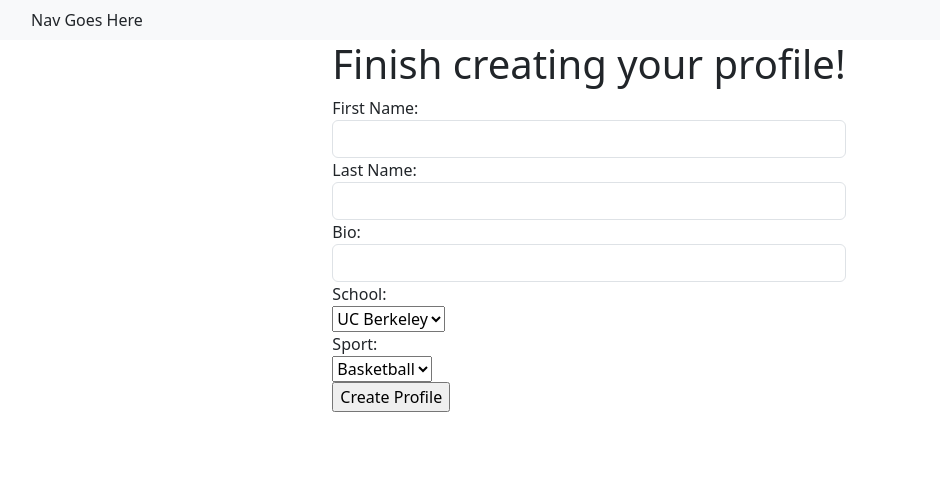
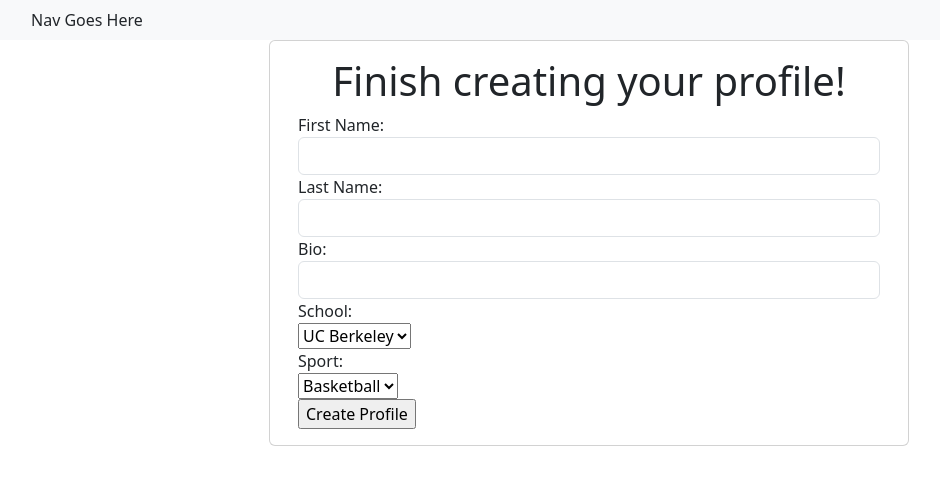
Before and after one commit to iareadrian/HB-college-athlete-recruiting, a Flask app: page /complete-coach-profile in a window 1280 px wide. Shown: the top 485 px of the page, without its empty margins (51-991 px from the left). Run offline with Flask 2, Linux system fonts and the light colour scheme.

Commit message:
Styling. Added profile cards to search results

```diff
--- a/static/coachSearchResults.js
+++ b/static/coachSearchResults.js
@@ -4,6 +4,7 @@ const displayResults = (searchResults) => {
 
     searchResults.forEach((result) => {
         resultElement = document.createElement('div');
+        resultElement.classList.add('profile-card')
         messageBtn = document.createElement('button');
         messageBtn.innerText = 'Send SMS';
         resultElement.innerHTML = (
--- a/static/css/style.css
+++ b/static/css/style.css
@@ -10,3 +10,9 @@
 .coach-registration {
     margin-left: 20px;
 }
+
+.profile-card {
+    border: 1px solid #ccc;
+    padding: 10px;
+    margin: 10px 0;
+}
--- a/static/studentSearchResults.js
+++ b/static/studentSearchResults.js
@@ -15,6 +15,7 @@ const displayResults = (searchResults) => {
 
     searchResults.forEach((result) => {
         resultElement = document.createElement('div');
+        resultElement.classList.add('profile-card');
         messageBtn = document.createElement('button')
         messageBtn.innerText = 'Send SMS'
         resultElement.innerHTML = (
@@ -22,7 +23,7 @@ const displayResults = (searchResults) => {
             + `School: ${result.school_id}<br>`
             + `Sport: ${result.sport_name}<br>`
             + `Bio: ${result.bio}<br>`
-            + `Email: <a href="mailto:${result.coach_email}">${result.coach_email}</a><br><br>`
+            + `Email: <a href="mailto:${result.coach_email}">${result.coach_email}</a><br>`
             // create element for button and add into the loop
         );
         resultElement.appendChild(messageBtn)
--- a/templates/complete-coach-profile.html
+++ b/templates/complete-coach-profile.html
@@ -3,10 +3,11 @@
 {% block title %} Finish Registration {% endblock %}
 
 {% block body %}
-<div class="row">
-    <div class="d-flex justify-content-center">
+<div class="row justify-content-center" id="finish-coach-profile">
+    <div class="card col-6">
+        <div class="card-body">
             <form action="/complete-coach-profile" method="POST">
-            <h1>Finish creating your profile!</h1>
+                <h1 class="text-center">Finish creating your profile!</h1>
                 <div>
                     <label for="fname">First Name:</label>
                     <input type="text" id="fname" name="fname" class="form-control">
@@ -37,4 +38,5 @@
             </form>
         </div>
     </div>
+</div>
 {% endblock %}
--- a/templates/complete-student-profile.html
+++ b/templates/complete-student-profile.html
@@ -4,7 +4,7 @@
 
 {% block body %}
 <div class="row justify-content-center align-items-center" id="finish-student-profile">
-    <div class="card col-8">
+    <div class="card col-6">
         <div class="card-body">
             <form action="/complete-student-profile" method="POST">
                 <h1 class="text-center">Finish creating your profile!</h1>
```
Also changed, not shown: templates/coach-profile.html (+6 -3 lines), templates/search-students.html (+4 -4 lines). Lines whose indentation alone changed are shown as unchanged.
